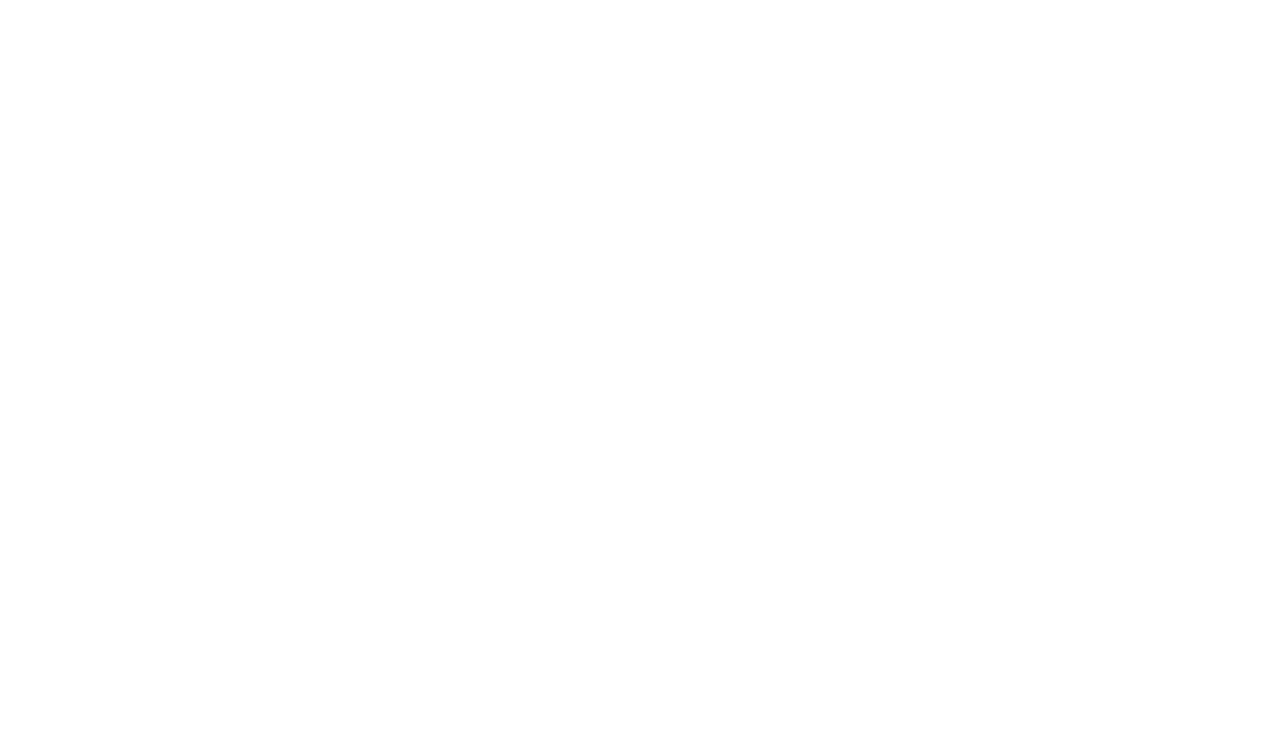
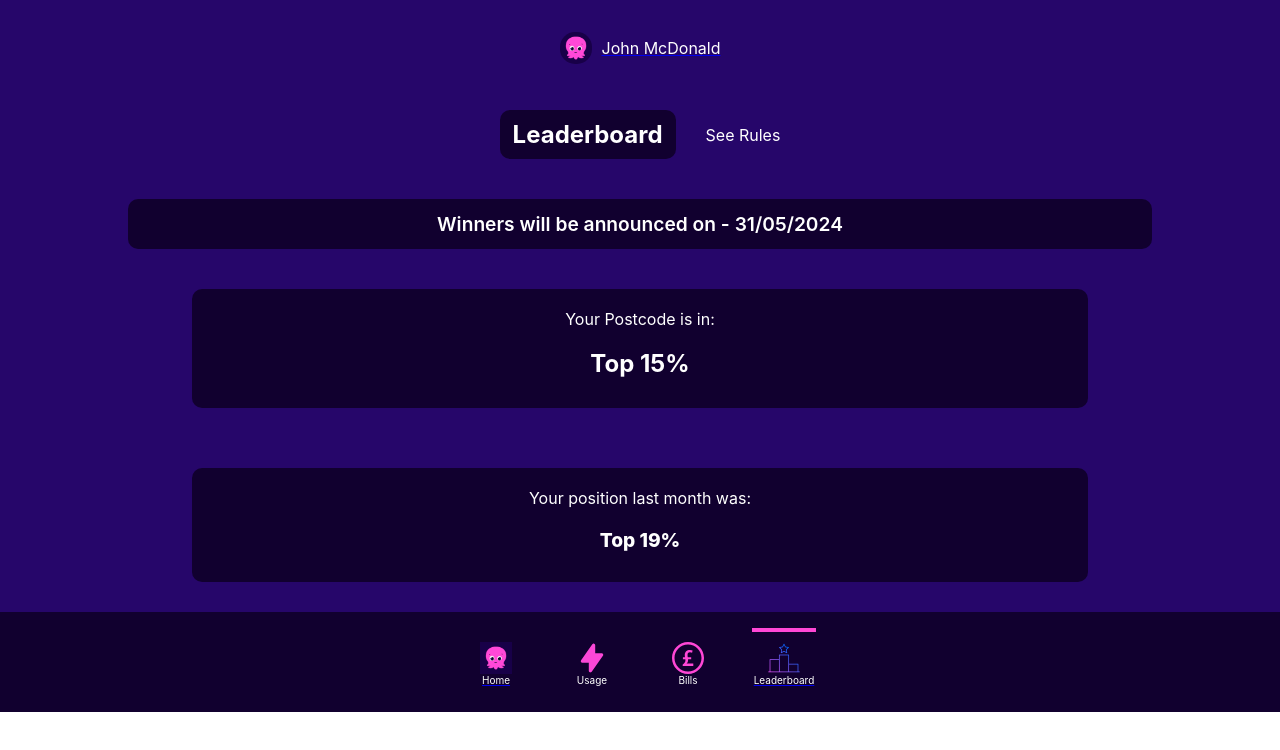
Before and after one commit to DavideSchirru17/OctopusEnergy, a React (Create React App) app: page /leaderboard in a window 1280 px wide. Before the commit this address had no page. Shown: the top 750 px of the page. Built offline with nearby package versions, Linux system fonts and the light colour scheme.

Commit message:
leaderboard page first commit

```diff
--- a/src/App.js
+++ b/src/App.js
@@ -5,7 +5,7 @@
 import Header from "./components/Header/Header";
 import Footer from "./components/Footer/Footer";
 import HomePage from "./PageRoute/HomePage/HomePage";
-
+import Leaderboard from "./PageRoute/LeaderBoard/LeaderBoard";
 
 function App() {
   return (
@@ -13,6 +13,7 @@
       <div className="App">
         <Routes>
           <Route path="/" element={<HomePage />} />
+          <Route path="/leaderboard" element={<Leaderboard />} />
         </Routes>
         {/* <Header /> */}
         {/* <Footer /> */}
--- a/src/PageRoute/HomePage/HomePage.js
+++ b/src/PageRoute/HomePage/HomePage.js
@@ -22,10 +22,12 @@
                 <div className='container__usage__title'>Live Use</div>
                 <div className='container__usage__number'>524w</div>
             </div>
+            <Link to="/leaderboard">
             <div className='container__leaderboard'>
                 <div className='container__leaderboard__title'>Leaderboard Progression</div>
                 <div className='container__leaderboard__number'>↑ Top 15%</div>
             </div>
+            </Link>
             <div className='container__leaderboard'>
                 <div className='container__leaderboard__title'>Top Rewards</div>
                 <div className='container__leaderboard__number'>1. 5% Discount on Next Bill</div>
@@ -63,10 +65,12 @@
           <img src={bills} className="footer__logo footer__logo--lightning" />
           <p className="footer__text">Bills</p>
         </div>
+        <Link to="/leaderboard">
         <div className="footer__icon">
           <img src={custom} className="footer__logo" />
           <p className="footer__text">Leaderboard</p>
         </div>
+        </Link>
       </div>
     </footer>
         </section>
--- a/src/PageRoute/HomePage/HomePage.scss
+++ b/src/PageRoute/HomePage/HomePage.scss
@@ -3,15 +3,21 @@
 .header {
     height: 80px;
     display: flex;
-    background-color: #26066A;
+    background-color:#26066A;
+    width: 100%;
 
     &__container {
         display: flex;
         justify-content: flex-start;
+        background-color: #26066A;
+        width: 100%;
+        align-items: center;
+        justify-content: center;
     }
 
     &__logo-container {
         align-items: center;
+
     }
 
     &__logo {
@@ -55,6 +61,7 @@
         margin: 10px 0;
         background-color: $color-Darkpurple;
         border-radius: 10px;
+        color: white;
 
         &__title {
             padding: 10px 0;
--- /dev/null
+++ b/src/PageRoute/LeaderBoard/LeaderBoard.js
@@ -0,0 +1,73 @@
+import './LeaderBoard.scss';
+import { Link } from 'react-router-dom';
+import logo from '../../assets/icons/icon-octopus-logo.png';
+import lightning from "../../assets/icons/lightning.svg";
+import bills from "../../assets/icons/bills.svg";
+import custom from "../../assets/icons/podium_8910200.png";
+
+function Leaderboard() {
+    return (
+        <>
+        <section className='container'>
+            <header className="header">
+                <div className="header__container">
+            <Link to="/">
+            <div className="header__logo-container">
+                        <img src={logo} className="header__logo" alt="logo octopus" /><p className='header__user'>John McDonald</p>
+            </div>
+            </Link>
+                </div>
+            </header>
+
+        <div className='main'>
+            <div className='main__header'>
+                <div className='main__header__title'>Leaderboard</div>
+                <div className='main__header__rules'>See Rules</div>
+            </div>
+            <div className='main__announcement'>
+                <div className='main__announcement__content'>Winners will be announced on - 31/05/2024</div>
+            </div>
+            <div className='main__container'>
+                <div className='main__container__title'>Your Postcode is in:</div>
+                <div className='main__container__position'>Top 15%</div>
+            </div>
+            <div className='main__container'>
+                <div className='main__container__comparison'>Your position last month was:</div>
+                <div className='main__container__number'>Top 19%</div>
+            </div>
+
+        </div>
+
+            <footer className="footer">
+      <div className="footer__container">
+        <Link to="/">
+        <div className="footer__icon footer__icon--home">
+          <img src={logo} className="footer__logo" />
+          <p className="footer__text">Home</p>
+        </div>
+        </Link>
+        <div className="footer__icon">
+          <img
+            src={lightning}
+            className="footer__logo footer__logo--lightning"
+          />
+          <p className="footer__text">Usage</p>
+        </div>
+        <div className="footer__icon">
+          <img src={bills} className="footer__logo footer__logo--lightning" />
+          <p className="footer__text">Bills</p>
+        </div>
+        <Link to="/leaderboard">
+        <div className="footer__icon footer__icon--usage">
+          <img src={custom} className="footer__logo" />
+          <p className="footer__text">Leaderboard</p>
+        </div>
+        </Link>
+      </div>
+    </footer>
+        </section>
+        </>
+    )
+}
+
+export default Leaderboard;
--- /dev/null
+++ b/src/PageRoute/LeaderBoard/LeaderBoard.scss
@@ -0,0 +1,134 @@
+@use "../../style/variables" as *;
+
+.header {
+    height: 80px;
+    display: flex;
+    background-color:#26066A;
+    width: 100%;
+
+    &__container {
+        display: flex;
+        justify-content: flex-start;
+        background-color: #26066A;
+        width: 100%;
+        align-items: center;
+        justify-content: center;
+    }
+
+    &__logo-container {
+        align-items: center;
+
+    }
+
+    &__logo {
+        margin-right: 10px;
+    }
+
+    &__user {
+        color: white;
+        text-decoration: none;
+    }
+}
+
+.main {
+    width: 100%;
+    height: auto;
+    display: flex;
+    flex-direction: column;
+    align-items: center;
+
+    &__header {
+        display: flex;
+        justify-content: space-between;
+        margin: 30px 50px;
+        align-items: center;
+
+        &__title {
+            font-size: 1.5rem;
+            font-weight: bold;
+            background-color: $color-Darkpurple;
+            padding: 10px 13px;
+            border-radius: 10px;
+            margin-right: 30px;
+        }
+    }
+
+    &__announcement {
+        width: 80vw;
+        margin: 10px 0;
+        background-color: $color-Darkpurple;
+        border-radius: 10px;
+
+        &__content {
+            padding: 10px;
+            font-weight: 600;
+            font-size: 1.2rem;
+            line-height: 30px;
+        }
+    }
+
+    &__container {
+        width: 70vw;
+        margin: 30px 0;
+        background-color: $color-Darkpurple;
+        border-radius: 10px;
+
+        &__title {
+            padding: 20px;
+        }
+
+        &__position {
+            font-weight: bold;
+            font-size: 1.5rem;
+            padding-bottom: 30px;
+        }
+
+        &__comparison {
+            padding: 20px;
+        }
+
+        &__number {
+            padding-bottom: 30px;
+            font-size: 1.2rem;
+            font-weight: 800;
+        }
+    }
+
+}
+
+.footer {
+    background-color: $color-Darkpurple;
+    width: 100%;
+    display: flex;
+    justify-content: center;
+
+    &__container {
+      display: flex;
+      justify-content: space-between;
+      width: 22rem;
+      padding: 1rem 0;
+    }
+    &__icon {
+      display: flex;
+      align-items: center;
+      flex-direction: column;
+      justify-content: center;
+      height: 4rem;
+      width: 4rem;
+      border-top: solid 4px $color-Darkpurple;
+      // border: solid 1px $color-White;
+    }
+    &__icon--usage {
+      border-top: solid 4px $color-Pink;
+    }
+    &__logo {
+      width: 2rem;
+    }
+
+
+    &__text {
+      color: $color-White;
+      margin: 0;
+      font-size: 10px;
+    }
+  }
--- a/src/components/Header/Header.scss
+++ b/src/components/Header/Header.scss
@@ -3,7 +3,7 @@
 .header {
   display: flex;
   justify-content: center;
-  background-color: $color-Purple;
+  background-color: #26066A;
   min-width: 350px;
 
   &__logo-container {
```
